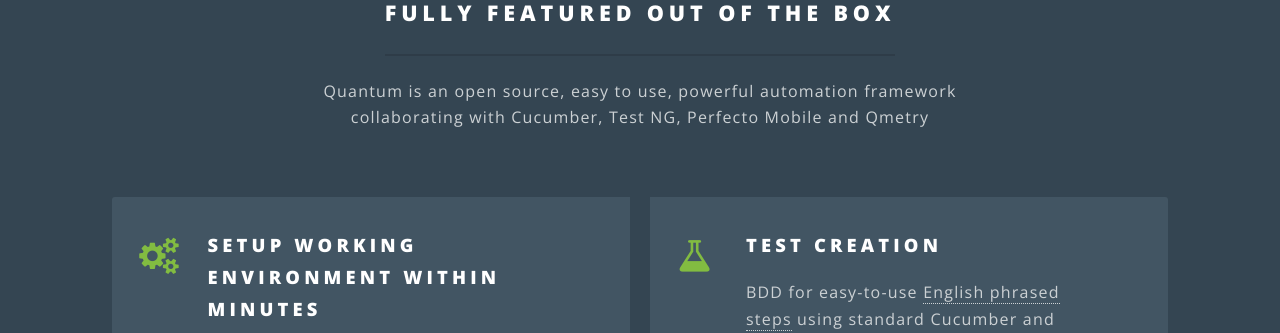
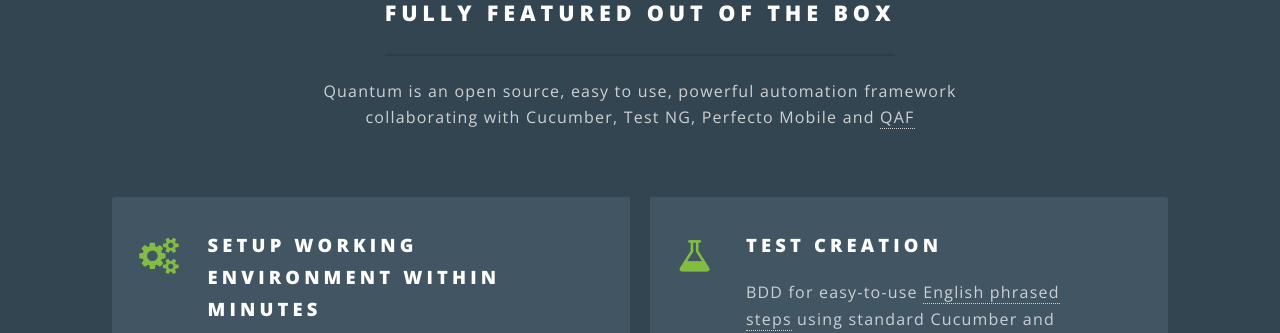
Before and after one commit to Perfecto-Quantum/Project-Quantum.github.io, a Jekyll site: the page built from index.html, in a window 1280 px wide and 900 px high, scrolled down 848 px. Shown: the part 154-487 px from the top of the window. Built offline with Jekyll 4.4.1, drawn with Linux system fonts in a browser that asks for light colours.

Commit message:
Add link to QAF.

```diff
--- a/index.html
+++ b/index.html
@@ -66,7 +66,7 @@
 						<div class="inner">
 							<header class="major">
 								<h2>Fully featured out of the box</h2>
-                                <p>Quantum is an open source, easy to use, powerful automation framework <br/> collaborating with Cucumber, Test NG, Perfecto Mobile and Qmetry</p>
+                                <p>Quantum is an open source, easy to use, powerful automation framework <br/> collaborating with Cucumber, Test NG, Perfecto Mobile and <a target="_blank" href="https://qmetry.github.io/qaf/">QAF</a></p>
 							</header>
 
 							<ul class="features">
```
